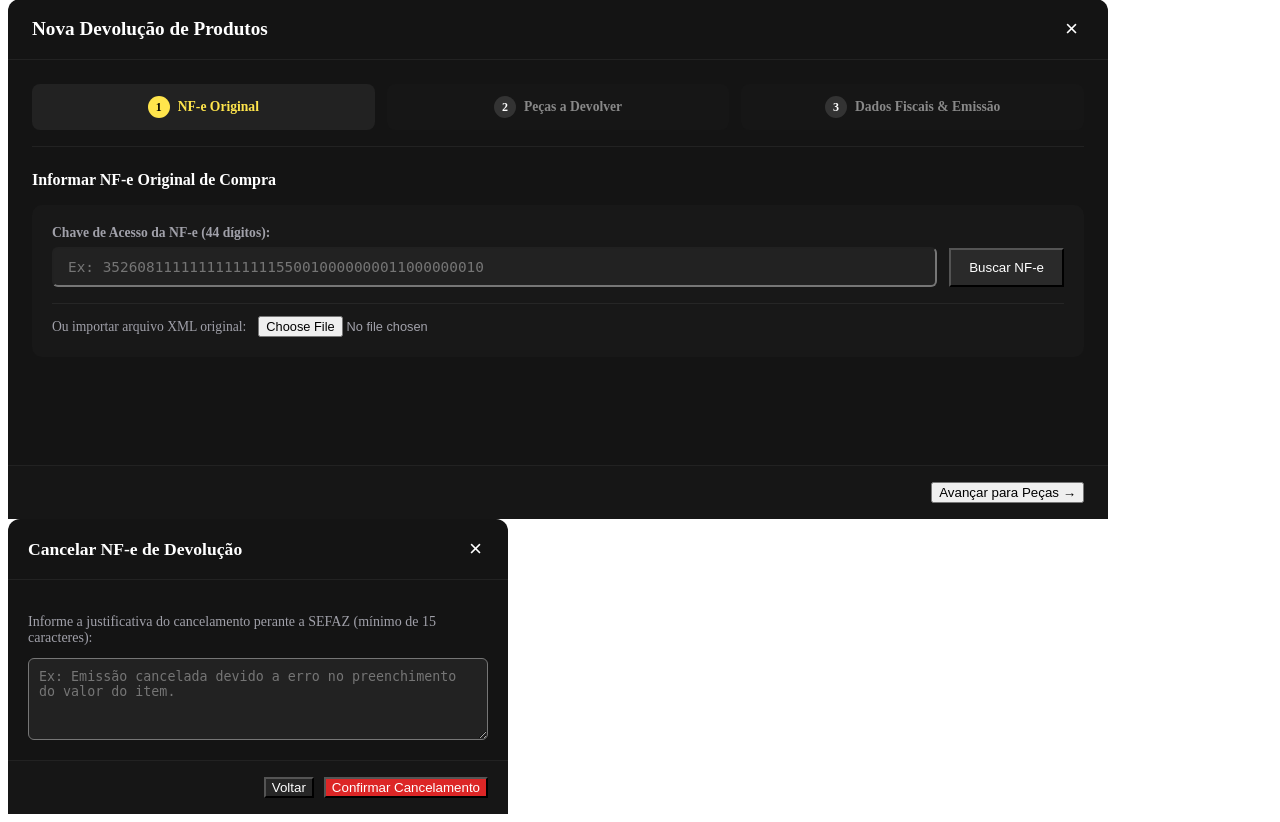
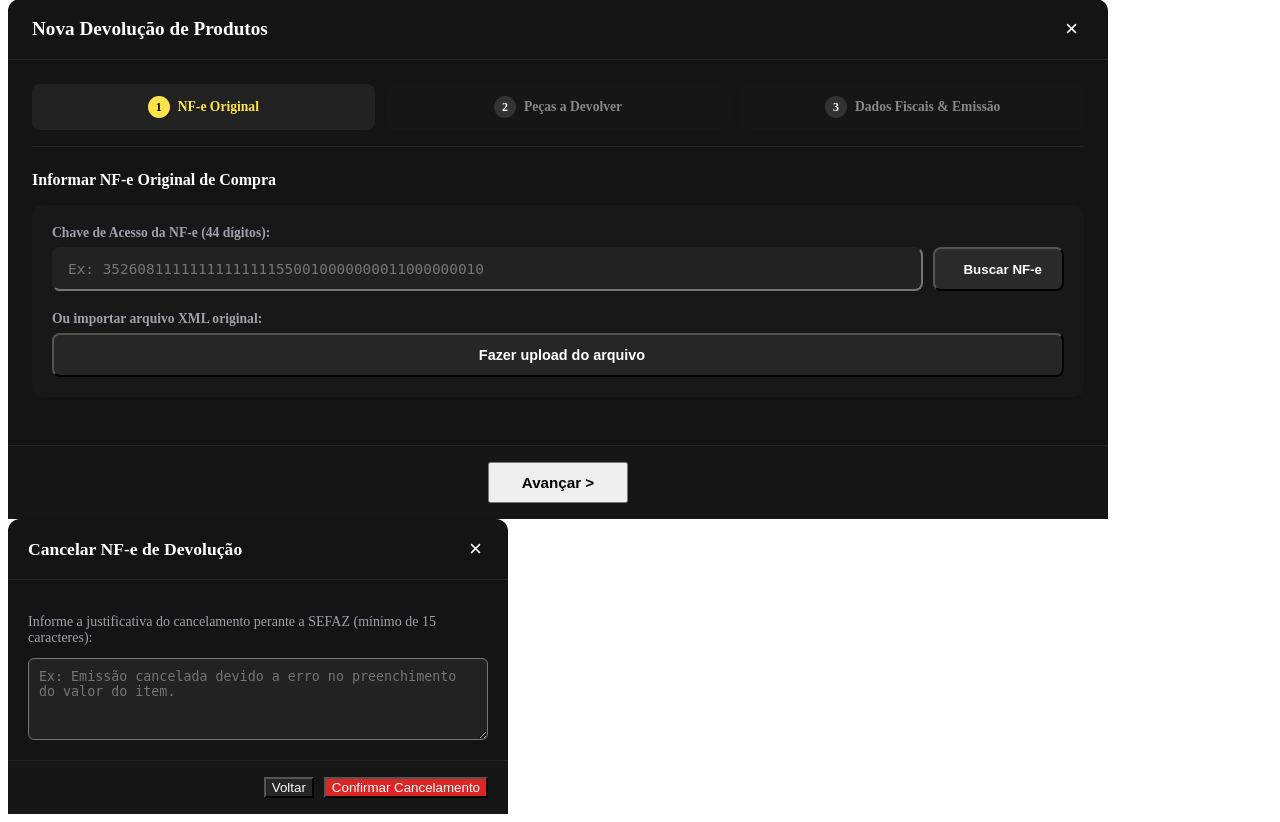
Before and after one commit to thomazandreywalicoski/oficina-suspensul, a Flask app: template gerenciamento-oficina-suspensul/templates/devolucao.html in a window 1280 px wide. Shown: the part 293-1115 px from the top of the page. Run offline with Flask 3, Linux system fonts and the light colour scheme; the template is opened without the code that fills it, so the values that code supplies are empty; a user stored in the database is signed in; data comes from the database, SQL or seed files in the repository; parts of the project's set-up code (start-up, migrations or seed data) failed here and were passed over.

Commit message:
fix: botao avancar centralizado, layout upload xml largura total, altura dos inputs alinhados e avanço automatico ao encontrar nota

```diff
--- a/gerenciamento-oficina-suspensul/templates/devolucao.html
+++ b/gerenciamento-oficina-suspensul/templates/devolucao.html
@@ -93,31 +93,28 @@
                     <h4 style="margin: 0 0 16px 0; font-size: 1rem; font-weight: 700; color: #ffffff;">Informar NF-e Original de Compra</h4>
 
                     <div style="background: #181818; padding: 20px; border-radius: 10px; margin-bottom: 20px;">
-                        <div style="display: grid; grid-template-columns: 1fr auto; gap: 12px; align-items: flex-end; margin-bottom: 16px;">
-                            <div>
-                                <label style="font-size: 0.85rem; font-weight: 600; display: block; margin-bottom: 6px; color: #a1a1aa;">Chave de Acesso da NF-e (44 dígitos):</label>
-                                <input type="text" id="dev-chave-original" class="form-input" maxlength="44" placeholder="Ex: 35260811111111111111550010000000011000000010" style="font-family: monospace; background: #222222; color: #ffffff; width: 100%; padding: 10px 14px; border-radius: 6px; font-size: 0.9rem;">
+
+                        <!-- Chave de Acesso -->
+                        <div style="margin-bottom: 20px;">
+                            <label style="font-size: 0.85rem; font-weight: 600; display: block; margin-bottom: 6px; color: #a1a1aa; white-space: nowrap;">Chave de Acesso da NF-e (44 dígitos):</label>
+                            <div style="display: flex; gap: 10px; align-items: center;">
+                                <input type="text" id="dev-chave-original" class="form-input" maxlength="44" placeholder="Ex: 35260811111111111111550010000000011000000010" style="font-family: monospace; background: #222222; color: #ffffff; flex: 1; height: 44px; padding: 0 14px; border-radius: 8px; font-size: 0.9rem; box-sizing: border-box;">
+                                <button class="btn btn-secondary" type="button" onclick="consultarNfeOriginal()" id="btn-consultar-nfe" style="background: #2a2a2a; color: #ffffff; height: 44px; padding: 0 20px; display: inline-flex; align-items: center; justify-content: center; gap: 8px; border-radius: 8px; white-space: nowrap; font-weight: 600;">
+                                    <i data-lucide="search"></i> Buscar NF-e
+                                </button>
                             </div>
-                            <button class="btn btn-secondary" type="button" onclick="consultarNfeOriginal()" id="btn-consultar-nfe" style="background: #2a2a2a; color: #ffffff; padding: 10px 18px;">
-                                <i data-lucide="search"></i> Buscar NF-e
+                        </div>
+
+                        <!-- Upload do Arquivo XML -->
+                        <div>
+                            <label style="font-size: 0.85rem; font-weight: 600; display: block; margin-bottom: 6px; color: #a1a1aa; white-space: nowrap;">Ou importar arquivo XML original:</label>
+                            <input type="file" id="dev-xml-file" accept=".xml" style="display: none;" onchange="importarXmlOriginal(this)">
+                            <button type="button" class="btn btn-secondary" onclick="document.getElementById('dev-xml-file').click()" style="width: 100%; height: 44px; display: flex; align-items: center; justify-content: center; gap: 8px; background: #262626; color: #ffffff; border-radius: 8px; font-weight: 600; font-size: 0.9rem;">
+                                <i data-lucide="upload"></i>
+                                <span id="label-xml-file">Fazer upload do arquivo</span>
                             </button>
                         </div>
 
-                        <div style="display: flex; align-items: center; gap: 12px; font-size: 0.85rem; color: #a1a1aa; padding-top: 12px; border-top: 1px solid #262626;">
-                            <span>Ou importar arquivo XML original:</span>
-                            <input type="file" id="dev-xml-file" accept=".xml" style="font-size: 0.8rem; color: #a1a1aa;" onchange="importarXmlOriginal(this)">
-                        </div>
-                    </div>
-
-                    <!-- Bloco Dados do Fornecedor / Nota -->
-                    <div id="dev-bloco-fornecedor" style="display: none; background: #1e293b; padding: 18px; border-radius: 10px;">
-                        <h5 style="margin: 0 0 12px 0; font-size: 0.9rem; font-weight: 700; color: #38bdf8;">Dados da Nota Encontrada:</h5>
-                        <div style="display: grid; grid-template-columns: repeat(auto-fit, minmax(200px, 1fr)); gap: 12px; font-size: 0.9rem; color: #e2e8f0;">
-                            <div><strong>Fornecedor:</strong> <span id="dev-fornecedor-nome">-</span></div>
-                            <div><strong>CNPJ:</strong> <span id="dev-fornecedor-cnpj">-</span></div>
-                            <div><strong>Nº / Série:</strong> <span id="dev-nota-numero">-</span></div>
-                            <div><strong>Data Emissão:</strong> <span id="dev-nota-data">-</span></div>
-                        </div>
                     </div>
                 </div>
 
@@ -213,16 +210,18 @@
         </div>
 
         <!-- Footer do Modal (Navegação dinâmica por passo) -->
-        <div class="modal-footer" style="padding: 16px 24px; display: flex; justify-content: space-between; align-items: center; background: #161616; border-top: 1px solid #222222;">
-            <div>
+        <div class="modal-footer" id="dev-modal-footer" style="padding: 16px 24px; display: flex; justify-content: space-between; align-items: center; background: #161616; border-top: 1px solid #222222;">
+            <div id="dev-footer-left" style="min-width: 100px;">
                 <button id="btn-step-prev" class="btn btn-secondary" onclick="stepAnteriorDevolucao()" type="button" style="background: #262626; color: #ffffff; display: none;">
                     &larr; Voltar
                 </button>
             </div>
-            <div style="display: flex; gap: 10px;">
-                <button id="btn-step-next" class="btn btn-primary" onclick="stepProximoDevolucao()" type="button">
-                    Avançar para Peças &rarr;
+            <div id="dev-footer-center" style="display: flex; justify-content: center; flex: 1;">
+                <button id="btn-step-next" class="btn btn-primary" onclick="stepProximoDevolucao()" type="button" style="display: inline-flex; align-items: center; justify-content: center; gap: 6px; padding: 10px 32px; font-weight: 700; font-size: 0.95rem;">
+                    Avançar &gt;
                 </button>
+            </div>
+            <div id="dev-footer-right" style="display: flex; gap: 10px; min-width: 100px; justify-content: flex-end;">
                 <button id="btn-salvar-rascunho" class="btn btn-secondary" type="button" onclick="salvarRascunhoDevolucao()" style="background: #262626; color: #ffffff; display: none;">
                     <i data-lucide="save"></i> Salvar Rascunho
                 </button>
```
Also changed, not shown: gerenciamento-oficina-suspensul/devolucao-produtos/static/devolucao.js (+15 -24 lines), gerenciamento-oficina-suspensul/devolucao-produtos/templates/devolucao.html (+25 -26 lines).
